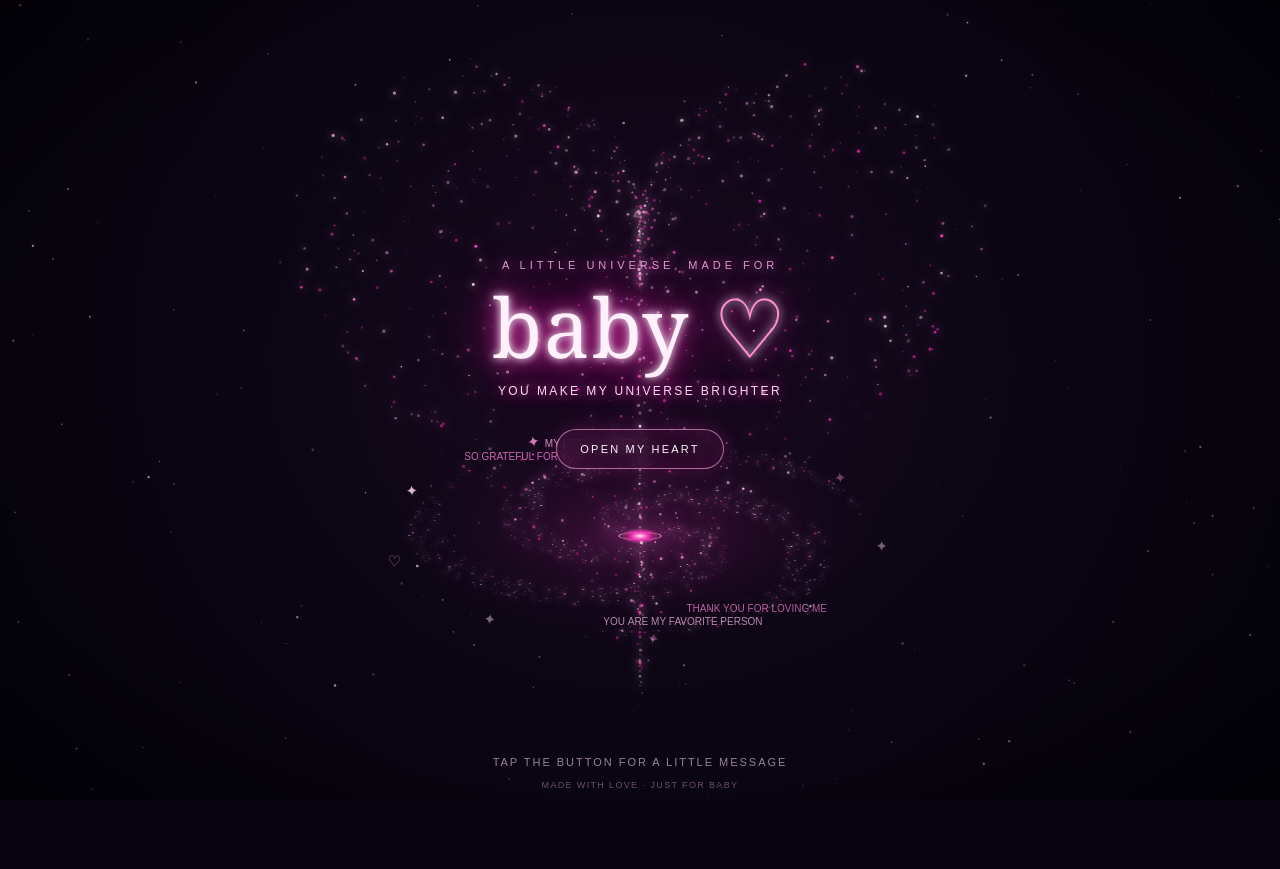
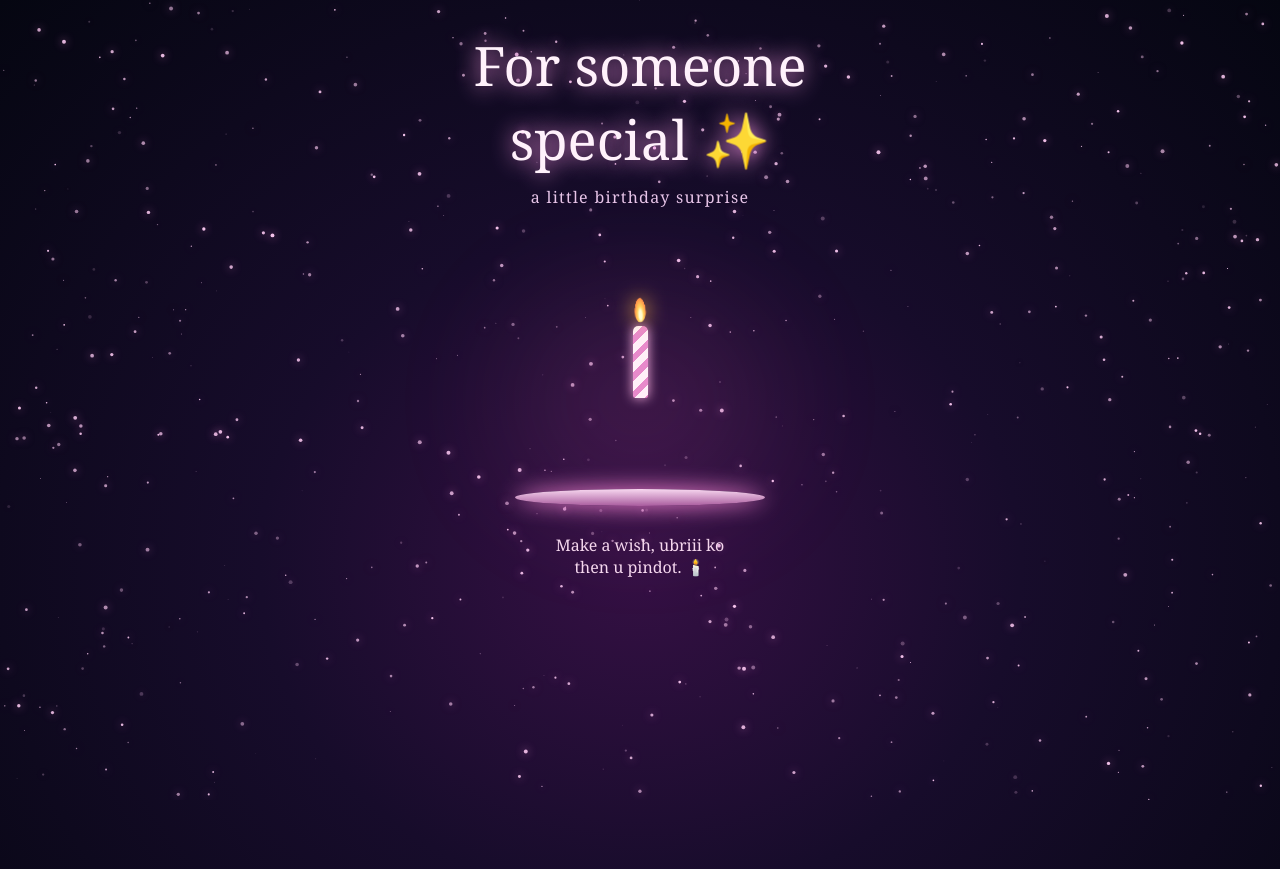
Before and after one commit to ryft123/Bb, a plain HTML site: page index.html in a window 1280 px wide. Before the commit the page ends 800 px from the top, so only its background shows below. Drawn offline with Linux system fonts and the light colour scheme; animation ran at ten frames a second.

Commit message:
Refactor index.html for birthday surprise theme
Updated the HTML structure and styles for a birthday theme, including new elements and animations.

```diff
--- a/index.html
+++ b/index.html
@@ -1,164 +1,160 @@
 <!DOCTYPE html>
 <html lang="en">
 <head>
-<meta charset="UTF-8" />
-<meta name="viewport" content="width=device-width, initial-scale=1.0, viewport-fit=cover" />
-<meta name="theme-color" content="#08030e" />
-<title>For Baby ♡</title>
+<meta charset="UTF-8">
+<meta name="viewport" content="width=device-width, initial-scale=1.0">
+<title>A Little Birthday Wish</title>
 <style>
-  :root { color-scheme: dark; --pink:#ff59c7; --hot:#ff2fa8; --soft:#ffc4ef; }
   * { box-sizing: border-box; }
-  html, body { margin:0; width:100%; min-height:100%; background:#08030e; overflow:hidden; }
-  body { font-family: Georgia, 'Times New Roman', serif; color:#fff1fb; }
-  #space { position:fixed; inset:0; width:100%; height:100%; display:block; }
-  .vignette { position:fixed; inset:0; pointer-events:none; background:radial-gradient(ellipse at 50% 48%, transparent 20%, rgba(4,0,9,.24) 70%, rgba(2,0,5,.82) 100%); }
-  .intro { position:fixed; top:30%; left:0; right:0; display:flex; align-items:center; justify-content:center; flex-direction:column; text-align:center; padding:18px 24px; pointer-events:none; }
-  .eyebrow { font: 11px/1.4 Arial,sans-serif; letter-spacing:.36em; text-transform:uppercase; color:#efa9e0; opacity:.9; margin-bottom:12px; text-shadow:0 0 12px #ff55c9; }
-  h1 { margin:0; font-size:clamp(46px, 13vw, 82px); font-weight:400; line-height:1; letter-spacing:.02em; color:#fff0fb; text-shadow:0 0 9px #fff, 0 0 22px #ff45c6, 0 0 54px #f500a7; }
-  .subtitle { margin-top:14px; font: 12px/1.7 Arial,sans-serif; letter-spacing:.2em; text-transform:uppercase; color:#ffd6f2; text-shadow:0 0 13px #ff38b9; }
-  .hint { position:fixed; bottom:calc(30px + env(safe-area-inset-bottom)); left:0; right:0; text-align:center; font:11px/1.5 Arial,sans-serif; letter-spacing:.18em; color:rgba(255,220,245,.76); text-transform:uppercase; animation:pulse 2.2s ease-in-out infinite; }
-  @keyframes pulse { 0%,100%{opacity:.45} 50%{opacity:1} }
-  .open-button { pointer-events:auto; margin-top:27px; border:1px solid rgba(255,175,230,.6); border-radius:999px; padding:13px 23px; background:rgba(64,9,54,.4); color:#fff1fb; font:11px Arial,sans-serif; letter-spacing:.2em; text-transform:uppercase; box-shadow:0 0 20px rgba(255,50,190,.2), inset 0 0 16px rgba(255,70,190,.08); cursor:pointer; backdrop-filter:blur(8px); transition:transform .2s, background .2s, box-shadow .2s; }
-  .open-button:active { transform:scale(.96); background:rgba(135,20,95,.55); }
-  .letter-wrap { position:fixed; inset:0; display:none; align-items:center; justify-content:center; padding:24px; background:rgba(3,0,8,.63); backdrop-filter:blur(9px); }
-  .letter-wrap.show { display:flex; animation:fade .5s ease both; }
-  @keyframes fade { from{opacity:0} to{opacity:1} }
-  .letter { width:min(100%, 410px); max-height:min(78vh, 620px); overflow:auto; position:relative; padding:35px 27px 29px; border:1px solid rgba(255,167,226,.43); border-radius:19px; background:linear-gradient(145deg,rgba(46,9,43,.96),rgba(13,5,23,.97) 70%); text-align:center; box-shadow:0 0 45px rgba(255,43,181,.24), inset 0 0 35px rgba(255,75,194,.08); }
-  .letter:before { content:'♡'; position:absolute; top:12px; left:0; right:0; color:#ff9cde; font-size:18px; text-shadow:0 0 12px #ff38bd; }
-  .letter .small { margin:4px 0 12px; color:#ffaddf; font:10px Arial,sans-serif; letter-spacing:.32em; text-transform:uppercase; }
-  .letter h2 { margin:0 0 17px; color:#fff3fb; font-size:35px; font-weight:400; text-shadow:0 0 15px rgba(255,65,190,.7); }
-  .letter p { margin:0; color:#f8dff0; font-size:16px; line-height:1.8; }
-  .signature { margin-top:23px; color:#ff9edb; font-size:19px; font-style:italic; }
-  .close { margin-top:24px; background:transparent; border:1px solid rgba(255,174,228,.5); color:#ffe5f7; border-radius:999px; padding:10px 20px; font:10px Arial,sans-serif; letter-spacing:.2em; text-transform:uppercase; cursor:pointer; }
-  .footer { position:fixed; bottom:10px; left:0; right:0; text-align:center; font:9px Arial,sans-serif; letter-spacing:.15em; color:rgba(255,195,232,.4); pointer-events:none; }
-  @media (max-height:650px) { .intro{top:24%} .eyebrow{margin-bottom:7px} .subtitle{margin-top:8px} .open-button{margin-top:15px} .letter{padding:30px 22px 22px} .letter p{font-size:14px;line-height:1.65} }
+  body {
+    margin: 0; min-height: 100svh; overflow: hidden;
+    display: grid; place-items: center;
+    color: #fff1fb; font-family: Georgia, "Times New Roman", serif;
+    background: radial-gradient(ellipse at 50% 65%, #351044 0%, #170c2b 42%, #050611 100%);
+  }
+  #sky { position: fixed; inset: 0; width: 100%; height: 100%; }
+  .scene {
+    position: relative; z-index: 1; width: min(94vw, 520px);
+    min-height: 90svh; display: flex; flex-direction: column;
+    align-items: center; justify-content: center; text-align: center;
+    padding: 28px 18px;
+  }
+  .intro { opacity: 0; animation: appear 2.5s ease forwards; }
+  h1 { font-size: clamp(2rem, 8vw, 3.4rem); font-weight: 400; margin: 0 0 10px; text-shadow: 0 0 22px #ff9be8; }
+  .sub { color: #e7c5e8; font-size: 1rem; letter-spacing: .08em; }
+  .stage {
+    position: relative; width: 290px; height: 300px; margin-top: 18px;
+    display: grid; place-items: end center;
+  }
+  .cake {
+    position: absolute; bottom: 28px; width: 220px; height: 105px;
+    opacity: 0; transform: translateY(35px) scale(.8);
+    transition: opacity 1.2s ease, transform 1.2s cubic-bezier(.2,.8,.2,1);
+    filter: drop-shadow(0 0 22px #ff83d4);
+  }
+  .cake.show { opacity: 1; transform: translateY(0) scale(1); }
+  .plate { position:absolute; bottom: 20px; width:250px; height:17px; border-radius:50%; background:linear-gradient(#f8d8f0,#a95c9e); box-shadow:0 0 22px #ff8bdd; }
+  .cake-top { position:absolute; top:0; left:10px; width:200px; height:35px; border-radius:50%; background:#ffd7ee; border:2px solid #fff0fa; }
+  .cake-body { position:absolute; top:17px; left:10px; width:200px; height:80px; border-radius:0 0 22px 22px; background:linear-gradient(90deg,#c56ba9,#f5a9d7 48%,#b85c9e); }
+  .icing { position:absolute; top:17px; left:10px; width:200px; height:28px; border-radius:50%; background:#fff0f8; }
+  .drip { position:absolute; top:30px; width:13px; height:24px; border-radius:0 0 10px 10px; background:#fff0f8; }
+  .d1{left:42px}.d2{left:91px;height:32px}.d3{right:43px;height:20px}
+  .sprinkle { position:absolute; z-index:2; top:8px; left:45px; width:8px; height:3px; border-radius:4px; background:#ffcc55; transform:rotate(25deg); box-shadow:35px 8px #c77cff, 72px -2px #ff83c8, 105px 8px #ffcc55; }
+  .candle-wrap { position:absolute; z-index:4; bottom:128px; opacity:0; transform:translateY(20px); transition:opacity 2s ease,transform 2s ease; }
+  .candle-wrap.show { opacity:1; transform:translateY(0); }
+  .candle { width:15px; height:72px; border-radius:5px 5px 2px 2px; background:repeating-linear-gradient(135deg,#fff0f8 0 7px,#e88acb 7px 13px); box-shadow:0 0 12px #ffb4e6; }
+  .flame {
+    position:absolute; left:2px; top:-29px; width:12px; height:25px;
+    background:radial-gradient(ellipse at 50% 70%,#fffbd0 0 18%,#ffd45e 35%,#ff8b45 70%,transparent 72%);
+    border-radius:60% 40% 55% 45%; transform-origin:50% 100%;
+    animation:flicker .8s ease-in-out infinite alternate;
+    filter:drop-shadow(0 0 10px #ffb84d);
+  }
+  .flame.off { animation:none; opacity:0; transform:scale(.2) translateY(10px); transition:all .35s ease; }
+  .hint { min-height:48px; margin-top:8px; color:#f5d7ee; font-size:1rem; opacity:0; animation:appear 1.5s 2s forwards; }
+  .wish { opacity:0; transform:translateY(15px); transition:all 1.5s ease; margin-top:8px; max-width:360px; }
+  .wish.show { opacity:1; transform:translateY(0); }
+  .wish h2 { font-size:clamp(1.5rem,6vw,2.2rem); font-weight:400; color:#ffc4e8; margin:0 0 12px; }
+  .wish p { line-height:1.65; color:#f5dff0; margin:0; font-size:1rem; }
+  .replay { margin-top:20px; border:1px solid #eaa8db; background:#ffffff12; color:#ffe8f7; padding:10px 20px; border-radius:30px; font:inherit; cursor:pointer; opacity:0; transition:opacity 1s; }
+  .replay.show { opacity:1; }
+  .replay:active { transform:scale(.97); }
+  .glow { position:absolute; width:240px; height:180px; bottom:35px; border-radius:50%; background:#ff70cf; filter:blur(75px); opacity:.15; pointer-events:none; }
+  @keyframes appear { to { opacity:1; } }
+  @keyframes flicker { from { transform:rotate(-5deg) scale(.95); } to { transform:rotate(5deg) scale(1.08); } }
+  @media (max-height:650px) { .stage{height:240px;margin-top:0}.cake{bottom:18px}.candle-wrap{bottom:115px}.scene{padding:10px} }
 </style>
 </head>
 <body>
-<canvas id="space" aria-hidden="true"></canvas>
-<div class="vignette"></div>
-<main class="intro">
-  <div class="eyebrow">a little universe, made for</div>
-  <h1>baby <span style="color:#ff8bd5">♡</span></h1>
-  <div class="subtitle">you make my universe brighter</div>
-  <button class="open-button" id="openLetter">open my heart</button>
+<canvas id="sky"></canvas>
+<main class="scene">
+  <div class="intro">
+    <h1>For someone special ✨</h1>
+    <div class="sub">a little birthday surprise</div>
+  </div>
+  <div class="stage" aria-label="A birthday candle and cake">
+    <div class="glow"></div>
+    <div class="cake" id="cake">
+      <div class="cake-body"></div><div class="cake-top"></div><div class="icing"></div>
+      <div class="drip d1"></div><div class="drip d2"></div><div class="drip d3"></div>
+      <div class="sprinkle"></div>
+    </div>
+    <div class="candle-wrap" id="candleWrap">
+      <div class="flame" id="flame"></div>
+      <div class="candle"></div>
+    </div>
+    <div class="plate"></div>
+  </div>
+  <div class="hint" id="hint">Make a wish, ubriii ko<br>then u pindot. 🕯️</div>
+  <section class="wish" id="wish">
+    <h2>Happy Birthday my babyyy. ♡</h2>
+    <p>Wala na po akong masabi, basta po happy birthday HAHAHA ito lang po munang cake maibibigay ko sayo:(</p>
+  </section>
+  <button class="replay" id="replay">See it again ✨</button>
 </main>
-<div class="hint">tap the button for a little message</div>
-<div class="letter-wrap" id="letterWrap" role="dialog" aria-modal="true" aria-labelledby="letterTitle">
-  <section class="letter">
-    <div class="small">a note from my heart</div>
-    <h2 id="letterTitle">Thank you, baby</h2>
-    <p>
-      Thank you for loving me, baby. Thank you for making me feel cared for, appreciated, and special in your own little ways. I hope you know how grateful I am to have your love in my life. I may not always find the perfect words, but I never want you to doubt that I appreciate you. Your love means more to me than I can explain, and I promise not to take it for granted.
-      <br><br>
-      I'm so thankful for you, for every little moment, and simply for being you. Thank you for loving me. I love you, baby. ♡
-    </p>
-    <div class="signature">always grateful for you</div>
-    <button class="close" id="closeLetter">back to our galaxy</button>
-  </section>
-</div>
-<div class="footer">MADE WITH LOVE · JUST FOR BABY</div>
 <script>
-(() => {
-  const canvas = document.getElementById('space');
-  const ctx = canvas.getContext('2d');
-  const reduceMotion = window.matchMedia('(prefers-reduced-motion: reduce)').matches;
-  let w = 0, h = 0, dpr = 1, stars = [], heart = [], galaxy = [], floating = [];
-  const pinks = ['#ff55c8','#ff8cdd','#ffd2f2','#e92bb4','#ffb0e8'];
-  const rand = (a,b) => a + Math.random()*(b-a);
+  // Twinkling stars in the background
+  const canvas = document.getElementById('sky'), ctx = canvas.getContext('2d');
+  let stars = [];
+  function resize() {
+    const dpr = Math.min(devicePixelRatio || 1, 2);
+    canvas.width = innerWidth*dpr; canvas.height = innerHeight*dpr;
+    canvas.style.width = innerWidth+'px'; canvas.style.height = innerHeight+'px';
+    ctx.setTransform(dpr,0,0,dpr,0,0);
+    stars = Array.from({length: Math.floor(innerWidth*innerHeight/1800)}, () => ({
+      x:Math.random()*innerWidth, y:Math.random()*innerHeight,
+      r:Math.random()*1.7+.3, a:Math.random()*.7+.2, s:Math.random()*.018+.004
+    }));
+  }
+  function draw() {
+    ctx.clearRect(0,0,innerWidth,innerHeight);
+    for (const s of stars) {
+      s.a += s.s; if(s.a>.95 || s.a<.15) s.s *= -1;
+      ctx.beginPath(); ctx.arc(s.x,s.y,s.r,0,Math.PI*2);
+      ctx.fillStyle=`rgba(255,205,245,${s.a})`; ctx.shadowBlur=8; ctx.shadowColor='#f58bdc'; ctx.fill();
+    }
+    requestAnimationFrame(draw);
+  }
+  resize(); draw(); addEventListener('resize',resize);
 
-  function resize(){
-    dpr = Math.min(window.devicePixelRatio || 1, 2);
-    w = window.innerWidth; h = window.innerHeight;
-    canvas.width = Math.floor(w*dpr); canvas.height = Math.floor(h*dpr);
-    canvas.style.width = w+'px'; canvas.style.height = h+'px';
-    ctx.setTransform(dpr,0,0,dpr,0,0);
-    stars = Array.from({length:Math.min(230,Math.floor(w*h/3000))},()=>({x:Math.random()*w,y:Math.random()*h,r:rand(.35,1.35),a:rand(.2,.9),p:rand(0,Math.PI*2)}));
-    heart = Array.from({length:900},(_,i)=>{
-      const t = Math.random()*Math.PI*2;
-      const fill = Math.sqrt(Math.random());
-      const x = 16*Math.pow(Math.sin(t),3);
-      const y = 13*Math.cos(t)-5*Math.cos(2*t)-2*Math.cos(3*t)-Math.cos(4*t);
-      return {x:x*fill,y:y*fill,sz:rand(.45,1.65),a:rand(.36,.98),phase:rand(0,6.28),color:pinks[i%pinks.length]};
-    });
-    galaxy = Array.from({length:1150},()=>{
-      const arm = Math.floor(Math.random()*3);
-      const radius = Math.pow(Math.random(),.62)*Math.min(w*.43, h*.29);
-      return {r:radius,a:arm*(Math.PI*2/3)+radius*.024+rand(-.45,.45),sz:rand(.35,1.35),alpha:rand(.18,.9),offset:rand(0,6.28),color:pinks[Math.floor(Math.random()*pinks.length)]};
-    });
-    floating = ['THANK YOU FOR LOVING ME','YOU ARE MY FAVORITE PERSON','SO GRATEFUL FOR YOU','MY LITTLE UNIVERSE'].map((s,i)=>({text:s,angle:i*Math.PI/2+.4,r:Math.min(w*.37,h*.27),speed:(i%2?-.00012:.00012)}));
+  const candleWrap=document.getElementById('candleWrap');
+  const flame=document.getElementById('flame');
+  const cake=document.getElementById('cake');
+  const hint=document.getElementById('hint');
+  const wish=document.getElementById('wish');
+  const replay=document.getElementById('replay');
+  let blown=false;
+
+  // Let the candle appear slowly after the greeting.
+  setTimeout(()=>candleWrap.classList.add('show'),1800);
+
+  function blowOut(e) {
+    if (blown) return;
+    blown=true;
+    flame.classList.add('off');
+    hint.textContent='Your wish is on its way… ♡';
+    // A soft smoke puff, followed by the cake reveal.
+    const smoke=document.createElement('div');
+    smoke.textContent='☁'; smoke.style.cssText='position:absolute;bottom:220px;font-size:30px;color:#f7dff2;opacity:.8;animation:smoke 1.5s forwards;pointer-events:none';
+    candleWrap.appendChild(smoke);
+    const style=document.createElement('style');
+    style.textContent='@keyframes smoke{to{transform:translateY(-45px) scale(1.8);opacity:0}}';
+    document.head.appendChild(style);
+    setTimeout(()=>{ cake.classList.add('show'); hint.style.opacity='0'; },650);
+    setTimeout(()=>{ wish.classList.add('show'); replay.classList.add('show'); },1450);
   }
+  flame.addEventListener('click',blowOut);
+  flame.addEventListener('touchstart',blowOut,{passive:true});
+  // Also allow tapping the candle itself on touch screens.
+  candleWrap.addEventListener('click',blowOut);
 
-  function heartPoint(x,y,scale){
-    const cx=w*.5, cy=h*.40;
-    return [cx+x*scale, cy-y*scale];
-  }
-  function draw(time){
-    const t = reduceMotion ? 0 : time*.001;
-    ctx.clearRect(0,0,w,h);
-    const bg=ctx.createRadialGradient(w*.5,h*.43,0,w*.5,h*.43,Math.max(w,h)*.75);
-    bg.addColorStop(0,'#1b0820'); bg.addColorStop(.42,'#0b0614'); bg.addColorStop(1,'#030208');
-    ctx.fillStyle=bg; ctx.fillRect(0,0,w,h);
-    for(const s of stars){
-      const twinkle=.55+.45*Math.sin(t*1.3+s.p);
-      ctx.globalAlpha=s.a*twinkle; ctx.fillStyle='#ffe5f8'; ctx.beginPath(); ctx.arc(s.x,s.y,s.r,0,Math.PI*2); ctx.fill();
-    }
-    ctx.globalAlpha=1;
-    const scale=Math.min(w/42,h/35)*.94;
-    const cx=w*.5, cy=h*.40;
-    // Pink spiral galaxy beneath the heart.
-    const gy=h*.67;
-    ctx.save(); ctx.translate(cx,gy); ctx.scale(1,.42);
-    const glow=ctx.createRadialGradient(0,0,1,0,0,Math.min(w*.46,h*.30));
-    glow.addColorStop(0,'rgba(255,87,205,.3)'); glow.addColorStop(.24,'rgba(239,43,182,.13)'); glow.addColorStop(1,'rgba(90,8,80,0)');
-    ctx.fillStyle=glow; ctx.beginPath(); ctx.arc(0,0,Math.min(w*.46,h*.30),0,Math.PI*2); ctx.fill();
-    for(const p of galaxy){
-      const ang=p.a + (reduceMotion?0:t*.22)*(1-p.r/(Math.min(w*.43,h*.29)+1));
-      const x=Math.cos(ang)*p.r, y=Math.sin(ang)*p.r;
-      ctx.globalAlpha=p.alpha*(.68+.32*Math.sin(t*1.4+p.offset)); ctx.fillStyle=p.color;
-      ctx.shadowBlur=5; ctx.shadowColor=p.color; ctx.beginPath(); ctx.arc(x,y,p.sz,0,Math.PI*2); ctx.fill();
-    }
-    ctx.shadowBlur=0; ctx.globalAlpha=1;
-    ctx.fillStyle='#09040e'; ctx.beginPath(); ctx.ellipse(0,0,15,7,0,0,Math.PI*2); ctx.fill();
-    ctx.strokeStyle='rgba(255,167,231,.8)'; ctx.lineWidth=1.3; ctx.beginPath(); ctx.ellipse(0,0,21,9,0,0,Math.PI*2); ctx.stroke();
-    const core=ctx.createRadialGradient(0,0,0,0,0,19); core.addColorStop(0,'#fff'); core.addColorStop(.12,'#ffb6e9'); core.addColorStop(.42,'#ff36ba'); core.addColorStop(1,'rgba(255,54,186,0)');
-    ctx.fillStyle=core; ctx.beginPath(); ctx.arc(0,0,20,0,Math.PI*2); ctx.fill();
-    ctx.restore();
-    // Heart made from thousands of softly glowing particles.
-    const heartReveal = reduceMotion ? 1 : Math.min(1, Math.max(0, (t-1.1)/2.2));
-    for(const p of heart){
-      const pulse=1+Math.sin(t*1.7+p.phase)*.025;
-      const [x,y]=heartPoint(p.x*scale*pulse,p.y*scale*pulse,1);
-      ctx.globalAlpha=heartReveal*p.a*(.75+.25*Math.sin(t*2+p.phase)); ctx.fillStyle=p.color;
-      ctx.shadowBlur=7; ctx.shadowColor=p.color;
-      ctx.beginPath(); ctx.arc(x,y,p.sz,0,Math.PI*2); ctx.fill();
-    }
-    ctx.shadowBlur=0; ctx.globalAlpha=1;
-    // Tiny orbiting hearts and soft glints.
-    for(let i=0;i<9;i++){
-      const a=t*.16+i*Math.PI*2/9, r=Math.min(w*.42,h*.31);
-      const x=cx+Math.cos(a)*r, y=gy+Math.sin(a)*r*.42;
-      ctx.save(); ctx.translate(x,y); ctx.rotate(Math.sin(a)*.2); ctx.fillStyle=i%2?'#ff93db':'#ffd5f1'; ctx.globalAlpha=.65+.25*Math.sin(t*2+i);
-      ctx.font='15px Georgia'; ctx.fillText(i%3===0?'♡':'✦',-5,5); ctx.restore();
-    }
-    // Orbiting phrases.
-    ctx.textAlign='center'; ctx.font=`${Math.max(8,Math.min(10,w*.024))}px Arial`;
-    floating.forEach((f,i)=>{
-      const a=f.angle+(reduceMotion?0:t*f.speed*1000);
-      const x=cx+Math.cos(a)*f.r, y=gy+Math.sin(a)*f.r*.42;
-      ctx.globalAlpha=.78; ctx.fillStyle=i%2?'#ffc1ed':'#ff83d5'; ctx.fillText(f.text,x,y);
-    });
-    ctx.globalAlpha=1;
-    if(!reduceMotion) requestAnimationFrame(draw);
-  }
-  resize(); requestAnimationFrame(draw);
-  window.addEventListener('resize',resize,{passive:true});
-  const wrap=document.getElementById('letterWrap');
-  document.getElementById('openLetter').addEventListener('click',()=>wrap.classList.add('show'));
-  document.getElementById('closeLetter').addEventListener('click',()=>wrap.classList.remove('show'));
-  wrap.addEventListener('click',e=>{if(e.target===wrap)wrap.classList.remove('show')});
-  document.addEventListener('keydown',e=>{if(e.key==='Escape')wrap.classList.remove('show')});
-})();
+  replay.addEventListener('click',()=>{
+    blown=false; flame.classList.remove('off'); cake.classList.remove('show');
+    wish.classList.remove('show'); replay.classList.remove('show');
+    hint.textContent='Make a wish, my love… then tap the little flame. 🕯️';
+    hint.style.opacity='1'; candleWrap.classList.remove('show');
+    setTimeout(()=>candleWrap.classList.add('show'),500);
+  });
 </script>
 </body>
 </html>
```
